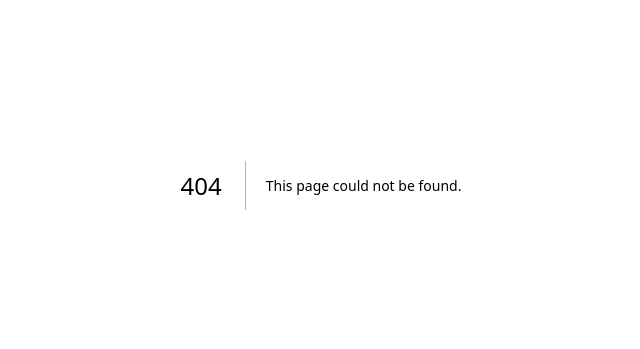
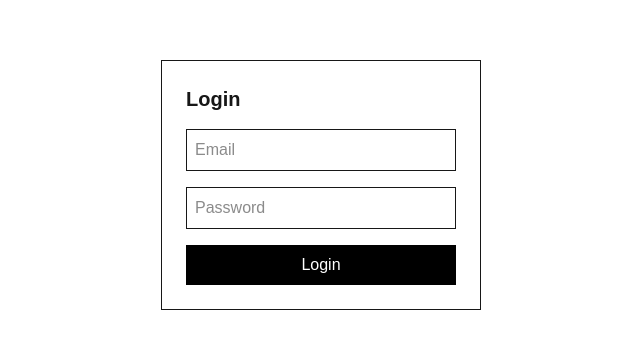
Before and after one commit to ShirleyAR0826/contact-task-manager, a Next.js app: page /login in a window 1280 px wide. Before the commit this address had no page. Shown: the part 215-564 px from the top of the page, without its empty margins (319-959 px from the left). Built offline with nearby package versions, Linux system fonts and the light colour scheme.

Commit message:
Add JWT login and logout with protected dashboard routes

```diff
--- /dev/null
+++ b/app/api/auth/login/route.ts
@@ -0,0 +1,53 @@
+import { NextResponse } from "next/server"
+import { prisma } from "../../../../lib/prisma"
+import bcrypt from "bcrypt"
+
+const secret = new TextEncoder().encode(process.env.JWT_SECRET!)
+
+export async function POST(req: Request) {
+  const { email, password } = await req.json()
+
+  if (!email || !password) {
+    return NextResponse.json(
+      { error: "Email and password required" },
+      { status: 400 }
+    )
+  }
+
+  const user = await prisma.user.findUnique({
+    where: { email },
+  })
+
+  if (!user) {
+    return NextResponse.json(
+      { error: "Invalid credentials" },
+      { status: 401 }
+    )
+  }
+
+  const valid = await bcrypt.compare(password, user.password)
+
+  if (!valid) {
+    return NextResponse.json(
+      { error: "Invalid credentials" },
+      { status: 401 }
+    )
+  }
+
+  const { SignJWT } = await import("jose")
+
+  const token = await new SignJWT({ userId: user.id })
+    .setProtectedHeader({ alg: "HS256" })
+    .setExpirationTime("1d")
+    .sign(secret)
+
+  const res = NextResponse.json({ success: true })
+
+  res.cookies.set("token", token, {
+    httpOnly: true,
+    sameSite: "lax",
+    path: "/",
+  })
+
+  return res
+}
--- /dev/null
+++ b/app/api/auth/logout/route.ts
@@ -0,0 +1,13 @@
+import { NextResponse } from "next/server"
+
+export async function POST() {
+  const res = NextResponse.json({ success: true })
+
+  res.cookies.set("token", "", {
+    httpOnly: true,
+    path: "/",
+    maxAge: 0,
+  })
+
+  return res
+}
--- /dev/null
+++ b/app/login/page.tsx
@@ -0,0 +1,65 @@
+"use client"
+
+import { useState } from "react"
+import { useRouter } from "next/navigation"
+
+export default function LoginPage() {
+  const router = useRouter()
+  const [email, setEmail] = useState("")
+  const [password, setPassword] = useState("")
+  const [error, setError] = useState("")
+
+  async function handleSubmit(e: React.FormEvent) {
+    e.preventDefault()
+    setError("")
+
+    const res = await fetch("/api/auth/login", {
+      method: "POST",
+      headers: { "Content-Type": "application/json" },
+      body: JSON.stringify({ email, password }),
+    })
+
+    if (!res.ok) {
+      const data = await res.json()
+      setError(data.error || "Login failed")
+      return
+    }
+
+    router.push("/dashboard/businesses")
+  }
+
+  return (
+    <div className="min-h-screen flex items-center justify-center">
+      <form
+        onSubmit={handleSubmit}
+        className="border p-6 space-y-4 w-80"
+      >
+        <h1 className="text-xl font-bold">Login</h1>
+
+        {error && (
+          <div className="text-red-500 text-sm">{error}</div>
+        )}
+
+        <input
+          type="email"
+          placeholder="Email"
+          className="border p-2 w-full"
+          value={email}
+          onChange={e => setEmail(e.target.value)}
+        />
+
+        <input
+          type="password"
+          placeholder="Password"
+          className="border p-2 w-full"
+          value={password}
+          onChange={e => setPassword(e.target.value)}
+        />
+
+        <button className="bg-black text-white w-full py-2">
+          Login
+        </button>
+      </form>
+    </div>
+  )
+}
```
